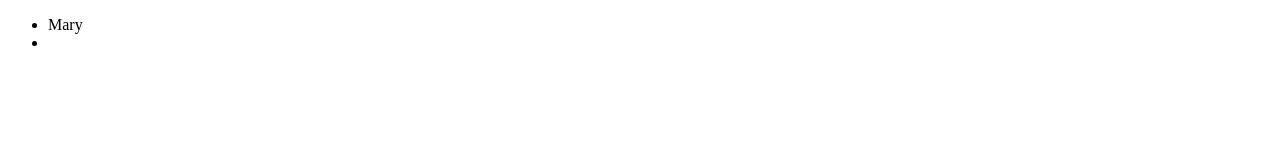
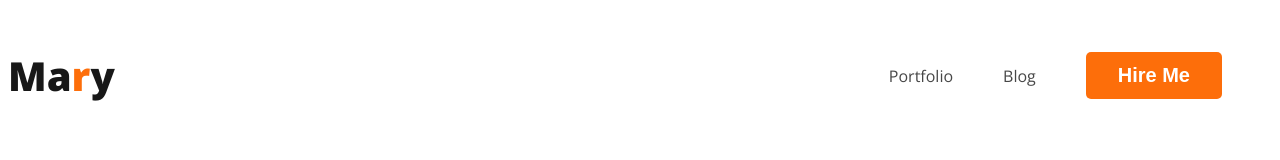
Before and after one commit to NitayDas/webpage-with-html-css, a plain HTML site: page index.html in a window 1280 px wide. Drawn offline with nearby package versions, Linux system fonts and the light colour scheme.

Commit message:
Added nav

```diff
--- a/index.html
+++ b/index.html
@@ -4,15 +4,22 @@
     <meta charset="UTF-8">
     <meta name="viewport" content="width=device-width, initial-scale=1.0">
     <title>Document</title>
+    <link rel="preconnect" href="https://fonts.googleapis.com">
+    <link rel="preconnect" href="https://fonts.gstatic.com" crossorigin>
+    <link href="https://fonts.googleapis.com/css2?family=Open+Sans:ital,wght@0,300..800;1,300..800&display=swap" rel="stylesheet">
+    <link rel="stylesheet" href="styles/portfolio.css">
+
 </head>
 <body>
 
     <header>
        <section>
            <nav class="navbar">
+             <h3 class="nav-title">Ma<span class="text-title">r</span>y</h3>
               <ul>
-                <li>Mary</li>
-                <li></li>
+                <li><a href="">Portfolio</a></li>
+                <li><a href="">Blog</a></li>
+                <li><button class="btn-primary">Hire Me</button></li>
               </ul>
            </nav>
        </section>
--- /dev/null
+++ b/styles/portfolio.css
@@ -0,0 +1,50 @@
+/* shared style */
+body{
+
+    font-family: "Open Sans", sans-serif;
+  }
+
+.text-title{
+    color: #FD6E0A;
+}
+
+.btn-primary
+{
+    border-radius: 5px;
+    border: 0;
+    background: #FD6E0A;
+    color:white;
+    font-size: 20px;
+    font-weight: 700;
+    padding: 12px 32px;
+
+}
+
+/* nav related design */
+
+nav{
+    display: flex;
+    justify-content: space-between;
+    align-items: center;
+}
+
+.nav-title{
+    color: #181818;
+    font-size: 40px;
+    font-weight: 800;
+}
+
+nav > ul{
+    display: flex;
+    align-items:center;
+}
+
+nav li{
+    list-style: none;
+    margin-right: 50px;
+}
+
+nav a{
+    text-decoration: none;
+    color: #474747;
+}
```
